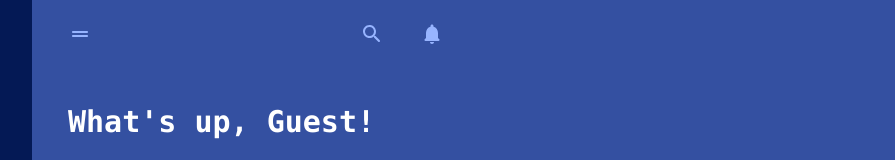
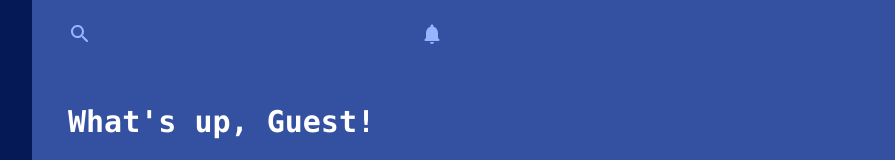
Before and after one commit to Cyber-Kira/todo, a React (Create React App) app: page / in a window 1280 px wide. Shown: the top 160 px of the page, without its empty margins (384-1279 px from the left). Built offline with nearby package versions, Linux system fonts and the light colour scheme.

Commit message:
feat: hide button for large screens

```diff
--- a/src/components/Header/Header.tsx
+++ b/src/components/Header/Header.tsx
@@ -14,7 +14,7 @@ export const Header = ({ toggleMenu }: Props) => {
 			<button
 				onClick={toggleMenu}
 				type='button'
-				className='p-3 text-normalPriority dark:text-menuItemDark mr-auto transition-colors'
+				className='p-3 text-normalPriority dark:text-menuItemDark mr-auto transition-colors lg:hidden'
 			>
 				<DragHandleRoundedIcon />
 			</button>
```
